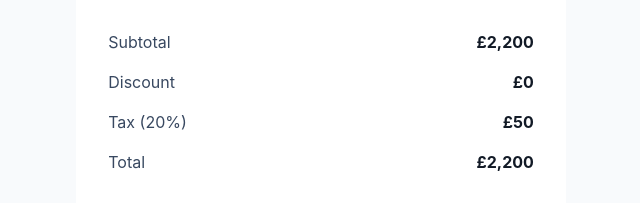
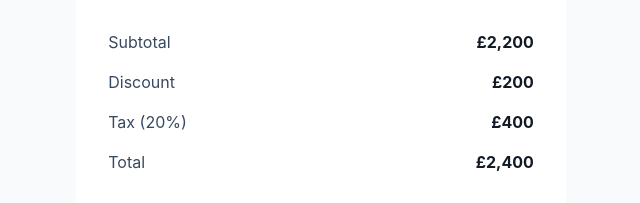
Before and after one commit to Semoud/email_transactional, a plain HTML site: page index.html in a window 1280 px wide. Shown: the part 560-763 px from the top of the page, 319-959 px from the left. Drawn offline with Linux system fonts and the light colour scheme.

Commit message:
updated copy

```diff
--- a/index.html
+++ b/index.html
@@ -300,7 +300,7 @@
 																				<p class="text-large-regular">Discount</p>
 																			</td>
 																			<td style="text-align: right">
-																				<p class="text-large-bold">£0</p>
+																				<p class="text-large-bold">£200</p>
 																			</td>
 																		</tr>
 																	</tbody>
@@ -313,7 +313,7 @@
 																				<p class="text-large-regular">Tax (20%)</p>
 																			</td>
 																			<td style="text-align: right">
-																				<p class="text-large-bold">£50</p>
+																				<p class="text-large-bold">£400</p>
 																			</td>
 																		</tr>
 																	</tbody>
@@ -326,7 +326,7 @@
 																				<p class="text-large-regular">Total</p>
 																			</td>
 																			<td style="text-align: right">
-																				<p class="text-large-bold">£2,200</p>
+																				<p class="text-large-bold">£2,400</p>
 																			</td>
 																		</tr>
 																	</tbody>
```
